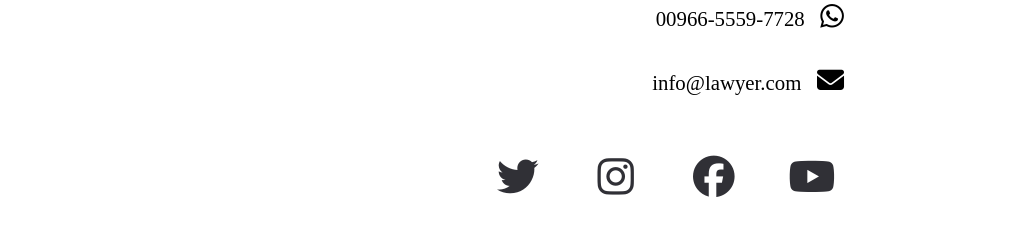
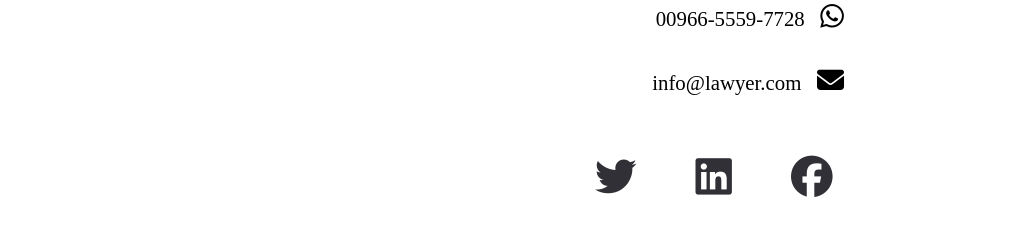
Before and after one commit to loussaief/lawyer, a plain HTML site: page contact.html in a window 1280 px wide. Shown: the part 1350-1593 px from the top of the page, without its empty margins (180-1196 px from the left). Drawn offline with Linux system fonts and the light colour scheme; grey boxes are pictures that could not be loaded.

Commit message:
firstcommit

```diff
--- a/contact.html
+++ b/contact.html
@@ -75,9 +75,8 @@
               <br />
               <br />
               <div class="contactsocials">
-                <a href="#"><i class="fab fa-youtube"></i></a>
                 <a href="#"><i class="fab fa-facebook"></i></a>
-                <a href="#"><i class="fab fa-instagram"></i></a>
+                <a href="#"><i class="fab fa-linkedin"></i></a>
                 <a href="#"><i class="fab fa-twitter"></i></a>
               </div>
             </div>
```
